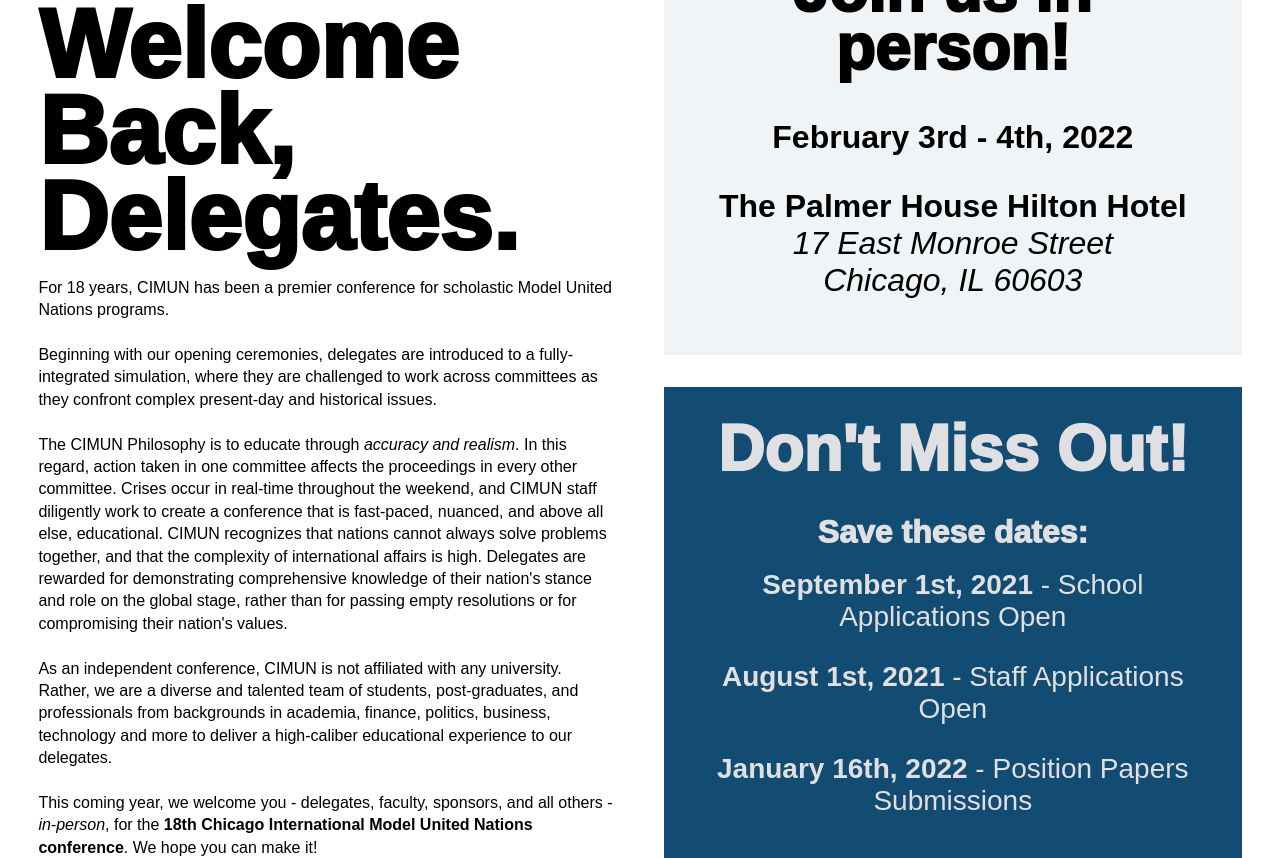
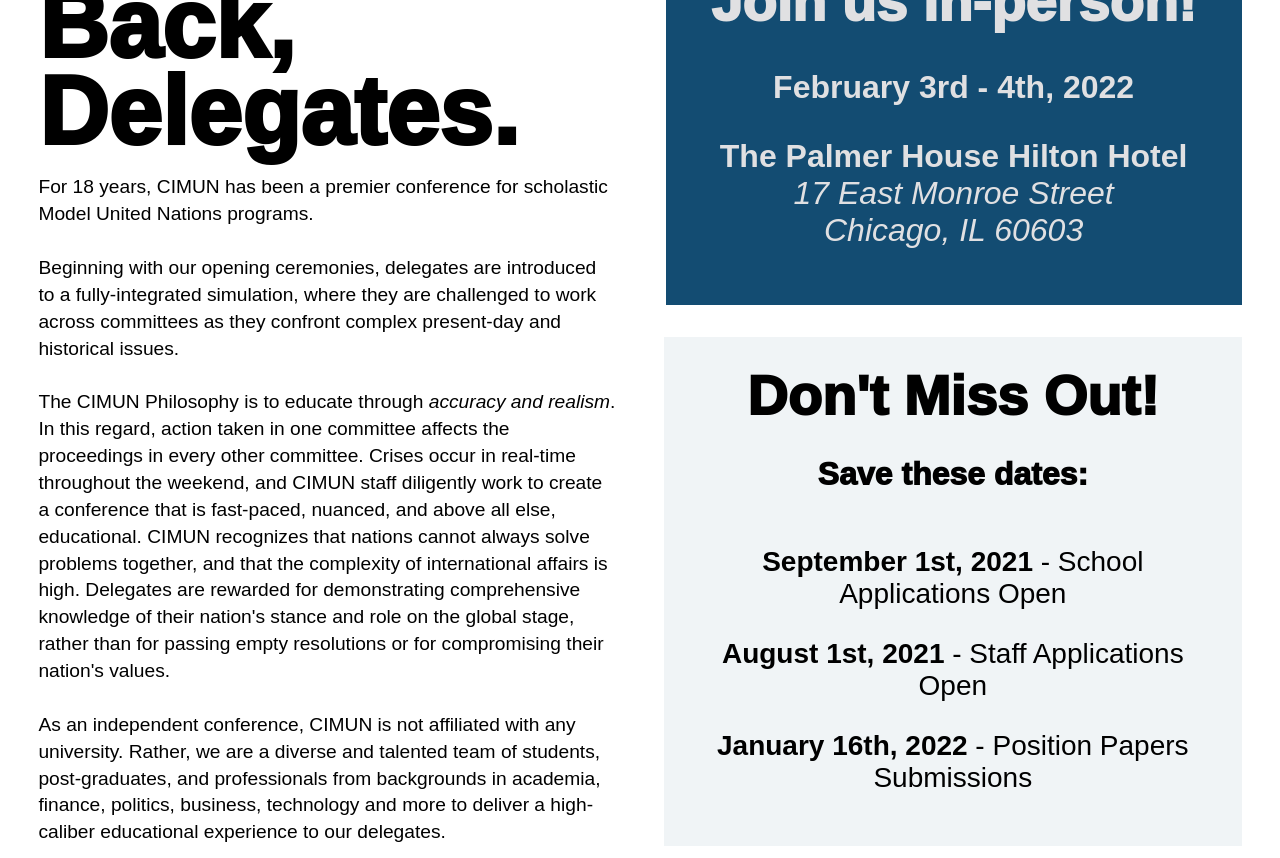
Before and after one commit to Model-UN/cimun-web, a Next.js app: page / in a window 1280 px wide. Shown: the part 840-1698 px from the top of the page. Built offline with nearby package versions, Linux system fonts and the light colour scheme.

Commit message:
Adjust per comments

```diff
--- a/components/infoColumns/index.tsx
+++ b/components/infoColumns/index.tsx
@@ -60,7 +60,7 @@ const CardContainer = styled.div<{
 `;
 const Title = styled(SubTitle)`
   font-size: 6rem;
-  ${breakpoints("font-size", "", [{ 1000: "4rem" }])};
+  ${breakpoints("font-size", "", [{ 1000: "2.75rem" }])};
   width: 100px;
   ${breakpoints("width", "", [{ 1000: "100%" }])};
   margin: 0 0 0 0;
@@ -72,7 +72,7 @@ const InfoColumns = () => {
     <InfoColumnWrapper>
       <CardContainer flex="1" margins="1rem 0" pad="0 2rem 0 0">
         <Title line={0.9}>Welcome Back, Delegates.</Title>
-        <Body size="1.rrem" line={1.4}>
+        <Body line={1.4}>
           For 18 years, CIMUN has been a premier conference for scholastic Model
           United Nations programs. <br />
           <br />
@@ -109,10 +109,10 @@ const InfoColumns = () => {
         <CardContainer
           bordered
           height="600px"
-          color={colors.fadedPrimaryBlue}
+          color={colors.primaryBlue}
           margins="1rem 1rem 0 0"
         >
-          <SubTitle size="4rem" margins="10px 0" self="center" align="center" line={0.9}>
+          <SubTitle size="3.5rem" margins="10px 0" self="center" align="center" line={0.9} color={colors.ltGray}>
             Join us in-person!
           </SubTitle>
           <div
@@ -121,10 +121,10 @@ const InfoColumns = () => {
               justifyContent: "center",
             }}
           >
-            <Body align="center" self="center" size="2rem" weight={700}>
+            <Body align="center" self="center" size="2rem" weight={700} color={colors.ltGray}>
               February 3rd - 4th, 2022
             </Body>
-            <Body align="center" self="center" size="2rem">
+            <Body align="center" self="center" size="2rem" color={colors.ltGray}>
               <b>The Palmer House Hilton Hotel</b>
               <br />
               <i>17 East Monroe Street<br />Chicago, IL 60603</i>
@@ -134,13 +134,13 @@ const InfoColumns = () => {
         <CardContainer
           bordered
           height="600px"
-          color={colors.primaryBlue}
+          color={colors.fadedPrimaryBlue}
           margins="1rem 0 0 1rem"
         >
-          <SubTitle size="4rem" margins="10px 0" self="center" align="center" color={colors.ltGray} line={0.9}>
+          <SubTitle size="3.5rem" margins="10px 0" self="center" align="center" line={0.9}>
             Don't Miss Out!
           </SubTitle>
-          <SubTitle size="2rem" margins="25px 0 -10px" self="center" align="center" color={colors.ltGray}>
+          <SubTitle size="2rem" margins="25px 0" self="center" align="center">
             Save these dates:
           </SubTitle>
           <div
@@ -149,13 +149,13 @@ const InfoColumns = () => {
               justifyContent: "center",
             }}
           >
-            <Body align="center" self="center" size="1.75rem" color={colors.ltGray}>
+            <Body align="center" self="center" size="1.75rem">
               <b>September 1st, 2021</b> - School Applications Open
             </Body>
-            <Body align="center" self="center" size="1.75rem" color={colors.ltGray}>
+            <Body align="center" self="center" size="1.75rem">
               <b>August 1st, 2021</b> - Staff Applications Open
             </Body>
-            <Body align="center" self="center" size="1.75rem" color={colors.ltGray}>
+            <Body align="center" self="center" size="1.75rem">
               <b>January 16th, 2022</b> - Position Papers Submissions
             </Body>
           </div>
--- a/styles/typography.ts
+++ b/styles/typography.ts
@@ -1,6 +1,7 @@
 import { fonts } from "./fonts";
 import { colors } from "./colors";
 import styled from 'styled-components'
+import {breakpoints} from "./breakpoints";
 
 /* Example on how to pass custom prop without pissing off typescript
  ${(props: {
@@ -85,8 +86,8 @@ export const Body = styled.p<TextType>`
       props.margins ? props.margins : undefined};
   color: ${(props: TextType) => props.color ? props.color : "black"};
   font-size: ${(props: TextType) =>
-      props.size ? props.size : "1rem"};
-  line-height: ${(props: TextType) =>
+      props.size ? props.size : "1.2rem"};
+ line-height: ${(props: TextType) =>
       props.line ? props.line : undefined};
   width: ${(props: TextType) =>
       props.width ? props.width : undefined};
```
